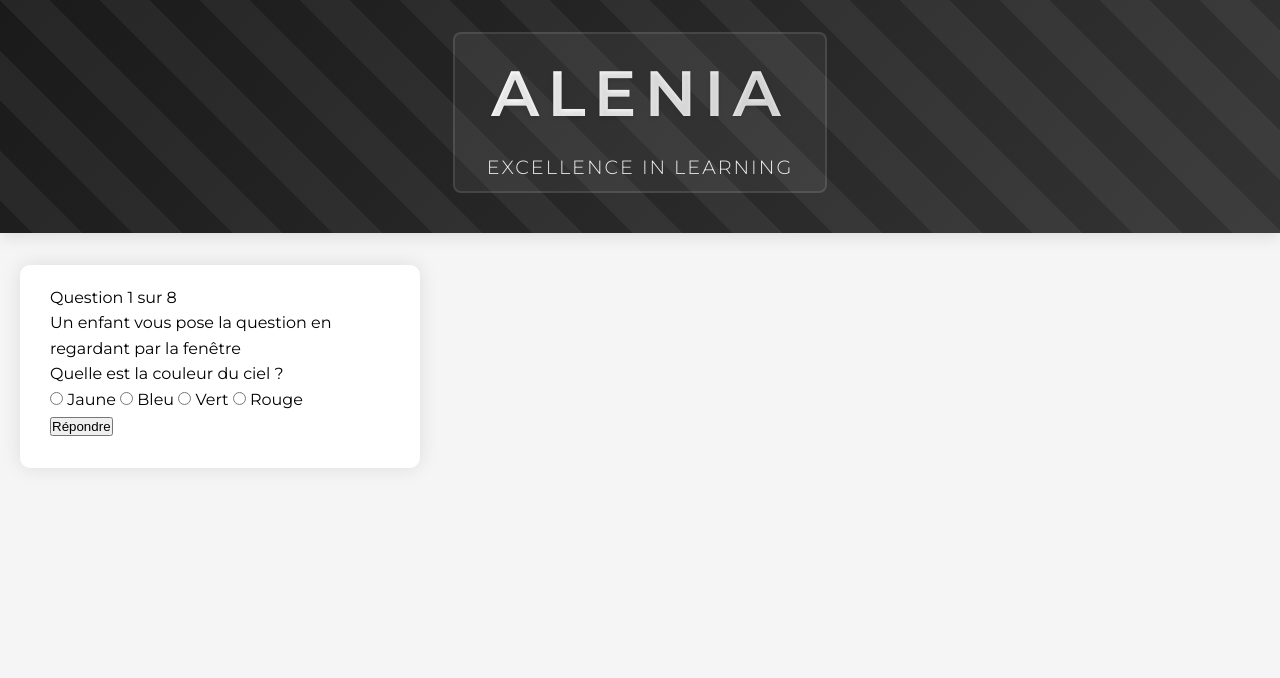
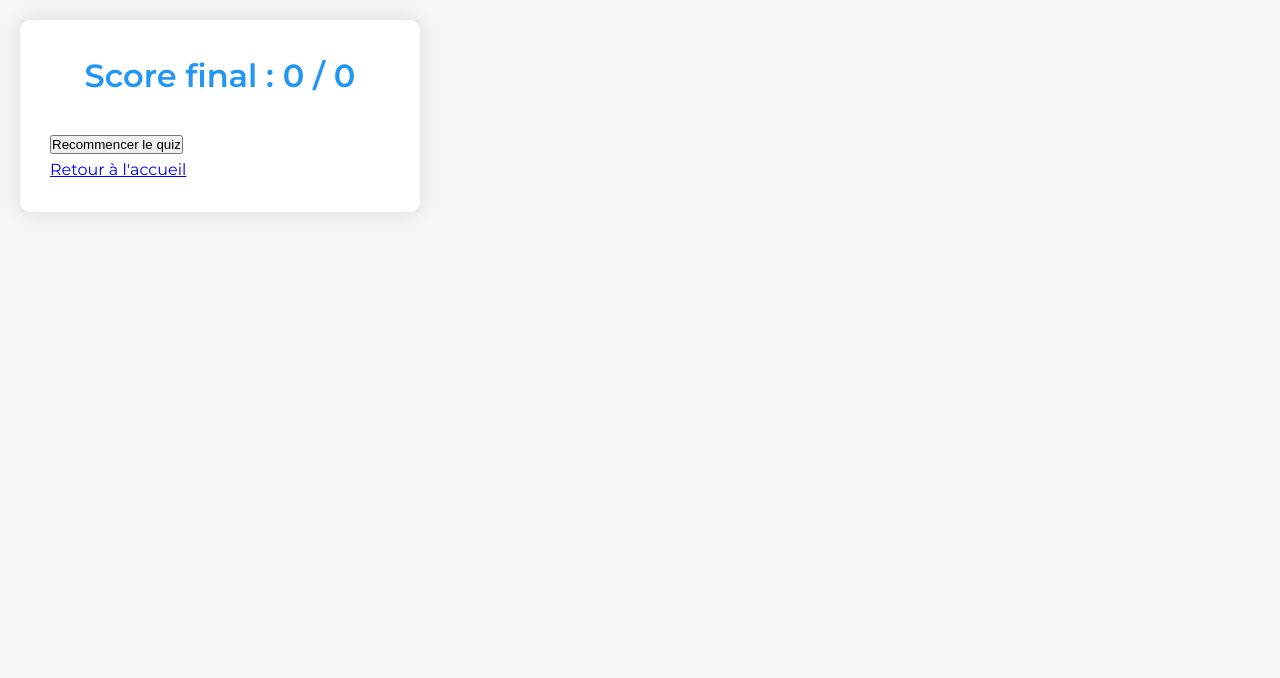
Before and after one commit to wbensadoun/AleniaQuiz, a PHP site: page /quiz.php in a window 1280 px wide. Shown: the top 678 px of the page. Before the commit the page ends 436 px from the top, so only its background shows below. Run offline with PHP 8.4, Linux system fonts and the light colour scheme.

Commit message:
Update quiz.php

```diff
--- a/quiz.php
+++ b/quiz.php
@@ -3,51 +3,28 @@
 error_reporting(E_ALL);
 ini_set('display_errors', 1);
 
-// Fonction pour logger les messages
-function quizLog($message) {
-    if (!isset($_SESSION['quiz_logs'])) {
-        $_SESSION['quiz_logs'] = [];
-    }
-    $_SESSION['quiz_logs'][] = date('Y-m-d H:i:s') . ' - ' . $message;
-}
-
 // Fonction pour lire les questions depuis le fichier CSV
 function readQuestionsFromCSV() {
-    quizLog("=== Début de la lecture du fichier CSV ===");
     $questions = [];
     $csvFile = __DIR__ . '/secure_admin/uploads/questions.csv';
 
     if (!file_exists($csvFile)) {
-        quizLog("ERREUR: Le fichier questions.csv n'existe pas dans " . __DIR__ . '/secure_admin/uploads/');
         die("Erreur: Le fichier questions.csv n'existe pas.");
     }
 
     $file = fopen($csvFile, 'r');
     if (!$file) {
-        quizLog("ERREUR: Impossible d'ouvrir le fichier CSV");
         die("Erreur: Impossible d'ouvrir le fichier CSV.");
     }
 
     // Ignorer la première ligne (en-têtes)
     fgetcsv($file, 0, ';');
 
-    $lineNumber = 1;
     while (($line = fgetcsv($file, 0, ';')) !== FALSE) {
-        $lineNumber++;
-        quizLog("Lecture ligne $lineNumber: " . json_encode($line, JSON_UNESCAPED_UNICODE));
-
-        // Vérifier la validité de la ligne
-        if (empty($line[0])) {
-            quizLog("ERREUR: Question vide à la ligne $lineNumber");
-            continue;
+        if (empty($line[0]) || count($line) < 8) {
+            continue; // Ignorer les lignes invalides
         }
 
-        if (count($line) < 7) {
-            quizLog("ERREUR: Pas assez d'informations à la ligne $lineNumber (7 colonnes requises)");
-            continue;
-        }
-
-        // Nettoyer les données
         $questionText = trim($line[0]);
         $options = [];
 
@@ -55,110 +32,32 @@
         for ($i = 1; $i <= 4; $i++) {
             $option = trim($line[$i]);
             if (preg_match('/([A-D]):(.+)/', $option, $matches)) {
-                $letter = $matches[1];
-                $text = $matches[2];
-                $options[$letter] = trim($text);
+                $options[$matches[1]] = trim($matches[2]);
             }
         }
 
         $correct_letter = trim($line[5]);
         $scenario = trim($line[6]);
-
-        if (count($options) !== 4) {
-            quizLog("ERREUR: Nombre incorrect d'options à la ligne $lineNumber");
-            continue;
-        }
+        $timer = intval(trim($line[7])); // Temps alloué pour la question
 
         $questions[] = [
             'question' => $questionText,
             'options' => $options,
             'correct_letter' => $correct_letter,
-            'scenario' => $scenario
+            'scenario' => $scenario,
+            'timer' => $timer
         ];
-
-        quizLog("Question ajoutée avec succès: " . json_encode([
-            'question' => $questionText,
-            'correct_letter' => $correct_letter,
-            'optionsCount' => count($options),
-            'scenario' => $scenario
-        ], JSON_UNESCAPED_UNICODE));
     }
 
     fclose($file);
-
-    if (empty($questions)) {
-        quizLog("ERREUR: Aucune question n'a été chargée");
-        die("Erreur: Aucune question n'a été chargée du fichier CSV.");
-    }
-
-    quizLog("=== Fin de la lecture du fichier CSV ===");
-    quizLog("Nombre total de questions chargées: " . count($questions));
-
     return $questions;
 }
 
 // Initialisation ou réinitialisation du quiz
 if (!isset($_SESSION['quiz_id']) || isset($_POST['restart'])) {
-    quizLog("=== Initialisation/Réinitialisation du quiz ===");
-    $_SESSION['quiz_logs'] = []; // Réinitialiser les logs
-
-    require_once 'db_connect.php';
-
-    // Si un chemin de quiz est spécifié dans l'URL
-    if (isset($_GET['path'])) {
-        $file_path = $_GET['path'];
-        $sql = "SELECT * FROM quizzes WHERE file_path = ?";
-        $stmt = $conn->prepare($sql);
-        $stmt->bind_param("s", $file_path);
-        $stmt->execute();
-        $result = $stmt->get_result();
-
-        if ($row = $result->fetch_assoc()) {
-            $questions = json_decode($row['questions_json'], true);
-            $_SESSION['quiz_id'] = $row['id'];
-            quizLog("Quiz '{$row['file_name']}' chargé depuis la base de données");
-        } else {
-            die("Quiz non trouvé");
-        }
-    }
-    // Si un ID de quiz est spécifié dans l'URL
-    else if (isset($_GET['id'])) {
-        $quiz_id = intval($_GET['id']);
-        $sql = "SELECT * FROM quizzes WHERE id = ?";
-        $stmt = $conn->prepare($sql);
-        $stmt->bind_param("i", $quiz_id);
-        $stmt->execute();
-        $result = $stmt->get_result();
-
-        if ($row = $result->fetch_assoc()) {
-            $questions = json_decode($row['questions_json'], true);
-            $_SESSION['quiz_id'] = $row['id'];
-            quizLog("Quiz #{$row['id']} chargé depuis la base de données");
-        } else {
-            die("Quiz non trouvé");
-        }
-    } else {
-        // Créer un nouveau quiz
-        $questions = readQuestionsFromCSV();
-        shuffle($questions);
-        quizLog("Nouveau quiz créé avec questions mélangées");
-
-        // Créer une nouvelle instance de quiz dans la base de données
-        $questions_json = json_encode($questions, JSON_UNESCAPED_UNICODE);
-        $total_questions = count($questions);
-        $file_name = "quiz-" . date("Y-m-d-H-i-s") . ".csv";
-        $file_path = "quiz-" . date("Y-m-d-H-i-s");
-
-        $sql = "INSERT INTO quizzes (file_name, file_path, questions_json, total_questions) VALUES (?, ?, ?, ?)";
-        $stmt = $conn->prepare($sql);
-        $stmt->bind_param("sssi", $file_name, $file_path, $questions_json, $total_questions);
-        $stmt->execute();
-
-        $_SESSION['quiz_id'] = $conn->insert_id;
-        quizLog("Nouveau quiz créé avec ID: " . $_SESSION['quiz_id']);
-    }
-
-    $_SESSION['questions'] = $questions;
+    $_SESSION['questions'] = readQuestionsFromCSV();
+    shuffle($_SESSION['questions']); // Mélanger les questions
+    $_SESSION['quiz_id'] = uniqid();
     $_SESSION['current_question'] = 0;
     $_SESSION['score'] = 0;
 }
@@ -171,9 +70,6 @@
 
     if ($answer === $correct) {
         $_SESSION['score']++;
-        quizLog("Réponse correcte à la question " . ($current + 1));
-    } else {
-        quizLog("Réponse incorrecte à la question " . ($current + 1) . " (Répondu: $answer, Correct: $correct)");
     }
 
     $_SESSION['current_question']++;
@@ -182,26 +78,8 @@
 $current = $_SESSION['current_question'];
 $total_questions = count($_SESSION['questions']);
 $quiz_completed = $current >= $total_questions;
-
-// Si le quiz est terminé, enregistrer le score
-if ($quiz_completed && !isset($_SESSION['score_saved'])) {
-    require_once 'db_connect.php';
-
-    $user_id = $_SESSION['user_id'];
-    $score = $_SESSION['score'];
-    $quiz_id = $_SESSION['quiz_id'];
-
-    $sql = "INSERT INTO results (user_id, score, total_questions, quiz_id) VALUES (?, ?, ?, ?)";
-    $stmt = $conn->prepare($sql);
-    $stmt->bind_param("iiii", $user_id, $score, $total_questions, $quiz_id);
-    $stmt->execute();
-
-    $_SESSION['score_saved'] = true;
-    quizLog("Score final enregistré: $score/$total_questions pour le quiz ID: $quiz_id");
-
-    // Réinitialiser quiz_id pour forcer la création d'un nouveau quiz la prochaine fois
-    unset($_SESSION['quiz_id']);
-}
+$current_question = $_SESSION['questions'][$current] ?? null;
+$question_timer = $current_question['timer'] ?? 30; // Temps par défaut : 30 secondes
 ?>
 
 <!DOCTYPE html>
@@ -211,35 +89,27 @@
     <meta name="viewport" content="width=device-width, initial-scale=1.0">
     <title>Quiz - Alenia</title>
     <link rel="stylesheet" href="css/style.css">
-    <style>
-        .quiz-container {
-            max-width: 800px;
-            margin: 0 auto;
-            padding: 20px;
-            background: white;
-            border-radius: 8px;
-            box-shadow: 0 2px 4px rgba(0,0,0,0.1);
-        }
-    </style>
 </head>
 <body>
-    <?php include 'includes/header.php'; ?>
+    <div class="quiz-app">
         <div class="container">
-        <?php if (!$quiz_completed): ?>
+            <?php if (!$quiz_completed && $current_question): ?>
+                <div class="timer" id="timer">Temps restant : <span id="time"><?php echo $question_timer; ?></span> secondes</div>
+
                 <div class="progress">
                     Question <?php echo $current + 1; ?> sur <?php echo $total_questions; ?>
                 </div>
 
                 <div class="scenario">
-                <?php echo htmlspecialchars($_SESSION['questions'][$current]['scenario']); ?>
+                    <?php echo htmlspecialchars($current_question['scenario']); ?>
                 </div>
 
                 <div class="question">
-                <?php echo htmlspecialchars($_SESSION['questions'][$current]['question']); ?>
+                    <?php echo htmlspecialchars($current_question['question']); ?>
                 </div>
 
-            <form method="post" class="options">
-                <?php foreach ($_SESSION['questions'][$current]['options'] as $letter => $text): ?>
+                <form method="post" class="options" id="quiz-form">
+                    <?php foreach ($current_question['options'] as $letter => $text): ?>
                         <label class="option">
                             <input type="radio" name="answer" value="<?php echo $letter; ?>" required>
                             <?php echo htmlspecialchars($text); ?>
@@ -252,11 +122,8 @@
                 </form>
 
             <?php else: ?>
-            <div class="score">
-                Score final : <?php echo $_SESSION['score']; ?> / <?php echo $total_questions; ?>
-            </div>
-
-            <div class="buttons">
+                <div class="result">
+                    <h2>Score final : <?php echo $_SESSION['score']; ?> / <?php echo $total_questions; ?></h2>
                     <form method="post">
                         <button type="submit" name="restart" class="btn btn-success">Recommencer le quiz</button>
                     </form>
@@ -264,5 +131,7 @@
                 </div>
             <?php endif; ?>
         </div>
+    </div>
+    <script src="js/quiz.js"></script>
 </body>
 </html>
```
Lines whose indentation alone changed are shown as unchanged.
